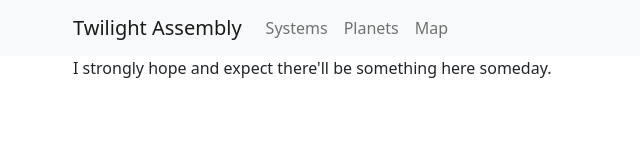
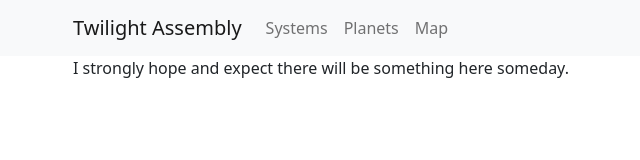
Before and after one commit to DanielOliver/twilight-assembly, a Next.js app in the folder ti4-static/: page /systems in a window 1280 px wide. Shown: the top 160 px of the page, without its empty margins (9-649 px from the left). Built offline with nearby package versions, Linux system fonts and the light colour scheme.

Commit message:
Fix apostrophe. Again...

```diff
--- a/ti4-static/pages/systems.tsx
+++ b/ti4-static/pages/systems.tsx
@@ -7,7 +7,7 @@
     <>
       <Layout></Layout>
       <Container>
-        <p>I strongly hope and expect there'll be something here someday.</p>
+        <p>I strongly hope and expect there will be something here someday.</p>
       </Container>
     </>
   )
```
